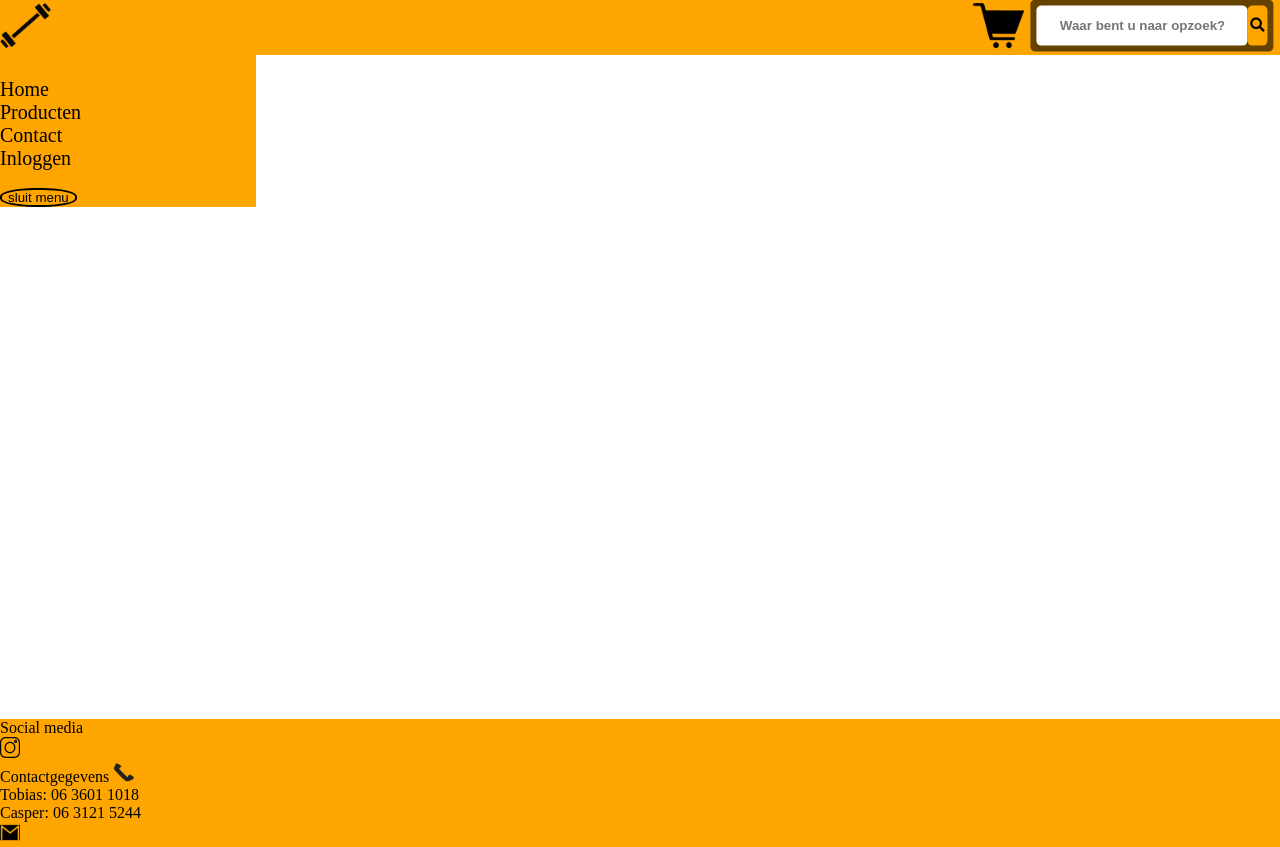
After one commit to sammiee2003/project, a PHP site: page /contact.php in a window 1280 px wide, after a click that opens the changed part. The commit adds this page. Run offline with PHP 8.4, Linux system fonts and the light colour scheme.

Commit message:
html bestand aangepast naar php

```diff
--- a/andere.php
+++ b/andere.php
@@ -14,7 +14,7 @@
         <div id="headerlinks">
             <img src="images/gewicht.png" id="gewichtje" onclick="toonmenu('toon')">
             <div id="menu">
-                <ul>
+                <ul><br>
                     <li><a href="project.html">Home</a></li>
                     <li><a href="producten.php">Producten</a>
                         <ul class="drop">
@@ -23,9 +23,9 @@
                             <li><a href="andere.php">Andere sport artikelen</li>
                         </ul>
                     </li>
-                    <li><a href="contact.html">Contact</a></li>
+                    <li><a href="contact.php">Contact</a></li>
                     <li><a href="inloggen.php">Inloggen</a></li>
-                </ul>
+                </ul><br>
                 <button onclick="toonmenu('sluit')" id="sluit">sluit menu</button>
 
 
--- /dev/null
+++ b/contact.php
@@ -0,0 +1,76 @@
+<!DOCTYPE html>
+<html>
+
+<head>
+    <meta name="viewport" content="width=device-width, initial-scale=1">
+    <link rel="stylesheet" href="style/style.css">
+    <link rel="stylesheet" href="https://use.fontawesome.com/releases/v5.7.0/css/all.css">
+    <script src="script.js"></script>
+
+</head>
+
+<body>
+    <div id="header">
+        <div id="headerlinks">
+            <img src="images/gewicht.png" id="gewichtje" onclick="toonmenu('toon')">
+            <div id="menu">
+                <ul><br>
+                    <li><a href="project.html">Home</a></li>
+                    <li><a href="producten.php">Producten</a>
+                        <ul class="drop">
+                            <li><a href="gewichten.php">Gewichten</a></li>
+                            <li><a href="elatieken.php">Elastieken</a></li>
+                            <li><a href="andere.php">Andere sport artikelen</li>
+                        </ul>
+                    </li>
+                    <li><a href="contact.php">Contact</a></li>
+                    <li><a href="inloggen.php">Inloggen</a></li>
+                </ul><br>
+                <button onclick="toonmenu('sluit')" id="sluit">sluit menu</button>
+
+
+
+            </div>
+        </div>
+        <div id="headerrechts">
+
+            <div class="wrapper">
+                <input type="text" class="input" placeholder="Waar bent u naar opzoek?">
+                <div class="searchbtn"><i class="fas fa-search"></i></div>
+            </div>
+
+            <img src="images/shoppingcart.png" id="winkelwagen">
+        </div>
+    </div>
+
+
+
+    <main>
+
+
+
+    </main>
+
+    <footer>
+        <div id="instagram">
+            <p>Social media</p>
+            <a href="https://www.w3schools.com/"></a>
+            <img id="insta" src="images/insta.svg">
+            </a>
+        </div>
+
+        <div id="contact">
+            <div id="contactgegevens">Contactgegevens
+                <img id="phone" src="images/phone.png">
+                <p>Tobias: 06 3601 1018 </p>
+                <p>Casper: 06 3121 5244</p>
+                <img id="gm" src="images/Gmail.png">
+
+
+            </div>
+        </div>
+    </footer>
+
+</body>
+
+</html>
--- a/elastieken.php
+++ b/elastieken.php
@@ -14,7 +14,7 @@
         <div id="headerlinks">
             <img src="images/gewicht.png" id="gewichtje" onclick="toonmenu('toon')">
             <div id="menu">
-                <ul>
+                <ul><br>
                     <li><a href="project.html">Home</a></li>
                     <li><a href="producten.php">Producten</a>
                         <ul class="drop">
@@ -23,9 +23,9 @@
                             <li><a href="andere.php">Andere sport artikelen</li>
                         </ul>
                     </li>
-                    <li><a href="contact.html">Contact</a></li>
+                    <li><a href="contact.php">Contact</a></li>
                     <li><a href="inloggen.php">Inloggen</a></li>
-                </ul>
+                </ul><br>
                 <button onclick="toonmenu('sluit')" id="sluit">sluit menu</button>
 
 
--- a/gewichten.php
+++ b/gewichten.php
@@ -14,7 +14,7 @@
         <div id="headerlinks">
             <img src="images/gewicht.png" id="gewichtje" onclick="toonmenu('toon')">
             <div id="menu">
-                <ul>
+                <ul><br>
                     <li><a href="project.html">Home</a></li>
                     <li><a href="producten.php">Producten</a>
                         <ul class="drop">
@@ -23,9 +23,9 @@
                             <li><a href="andere.php">Andere sport artikelen</li>
                         </ul>
                     </li>
-                    <li><a href="contact.html">Contact</a></li>
+                    <li><a href="contact.php">Contact</a></li>
                     <li><a href="inloggen.php">Inloggen</a></li>
-                </ul>
+                </ul><br>
                 <button onclick="toonmenu('sluit')" id="sluit">sluit menu</button>
 
 
--- a/inloggen.php
+++ b/inloggen.php
@@ -14,7 +14,7 @@
         <div id="headerlinks">
             <img src="images/gewicht.png" id="gewichtje" onclick="toonmenu('toon')">
             <div id="menu">
-                <ul>
+                <ul><br>
                     <li><a href="project.html">Home</a></li>
                     <li><a href="producten.php">Producten</a>
                         <ul class="drop">
@@ -23,9 +23,9 @@
                             <li><a href="andere.php">Andere sport artikelen</li>
                         </ul>
                     </li>
-                    <li><a href="contact.html">Contact</a></li>
+                    <li><a href="contact.php">Contact</a></li>
                     <li><a href="inloggen.php">Inloggen</a></li>
-                </ul>
+                </ul><br>
                 <button onclick="toonmenu('sluit')" id="sluit">sluit menu</button>
 
 
--- a/producten.php
+++ b/producten.php
@@ -14,7 +14,7 @@
         <div id="headerlinks">
             <img src="images/gewicht.png" id="gewichtje" onclick="toonmenu('toon')">
             <div id="menu">
-                <ul>
+                <ul><br>
                     <li><a href="project.html">Home</a></li>
                     <li><a href="producten.php">Producten</a>
                         <ul class="drop">
@@ -23,9 +23,9 @@
                             <li><a href="andere.php">Andere sport artikelen</li>
                         </ul>
                     </li>
-                    <li><a href="contact.html">Contact</a></li>
+                    <li><a href="contact.php">Contact</a></li>
                     <li><a href="inloggen.php">Inloggen</a></li>
-                </ul>
+                </ul><br>
                 <button onclick="toonmenu('sluit')" id="sluit">sluit menu</button>
 
 
--- a/project.html
+++ b/project.html
@@ -28,7 +28,7 @@
                             <li><a href="andere.php">Andere sport artikelen</li>
                         </ul>
                     </li>
-                    <li><a href="contact.html">Contact</a></li>
+                    <li><a href="contact.php">Contact</a></li>
                     <li><a href="inloggen.php">Inloggen</a></li>
                 </ul><br>
                 <button onclick="toonmenu('sluit')" id="sluit">sluit menu</button>
```
